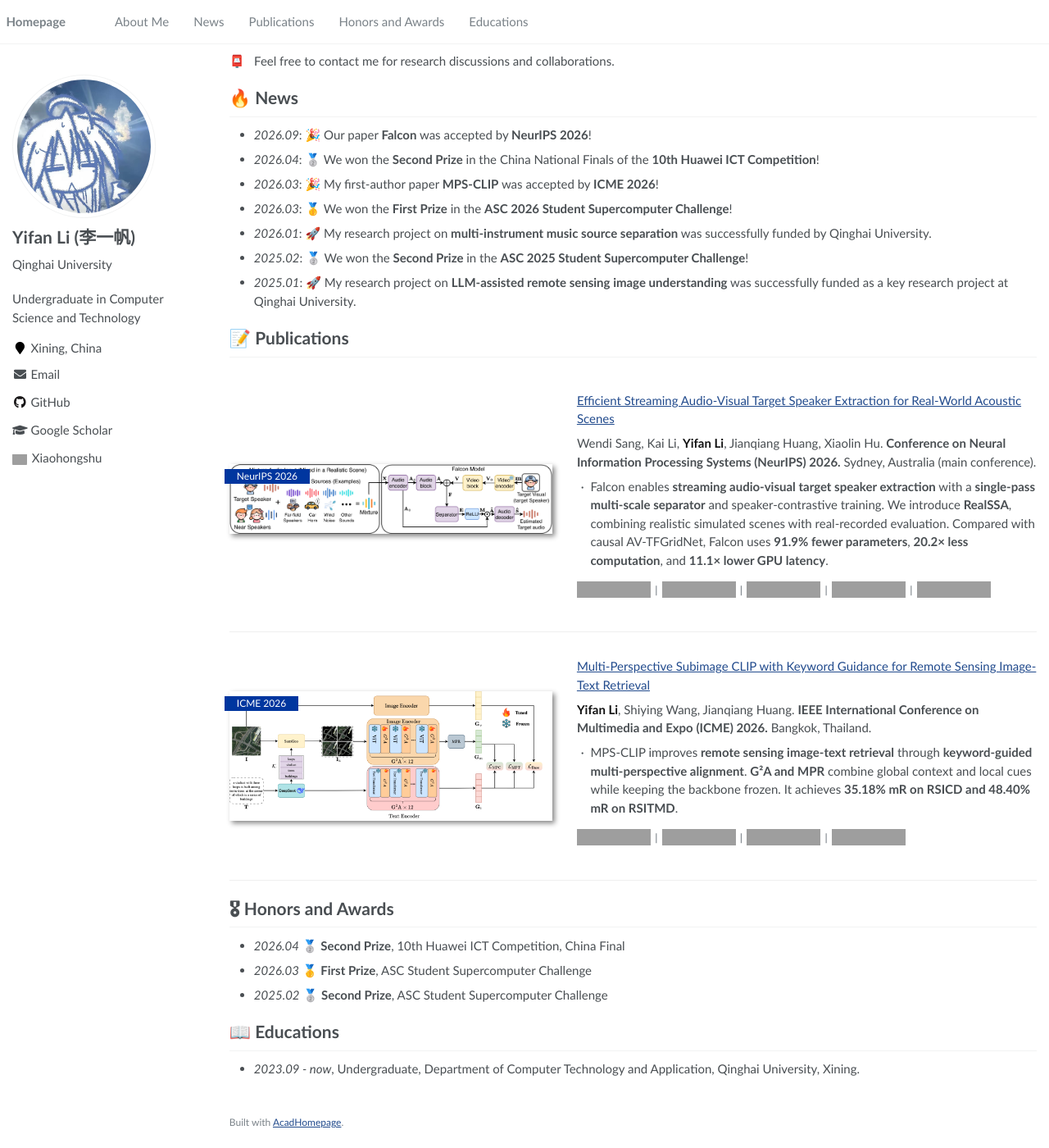
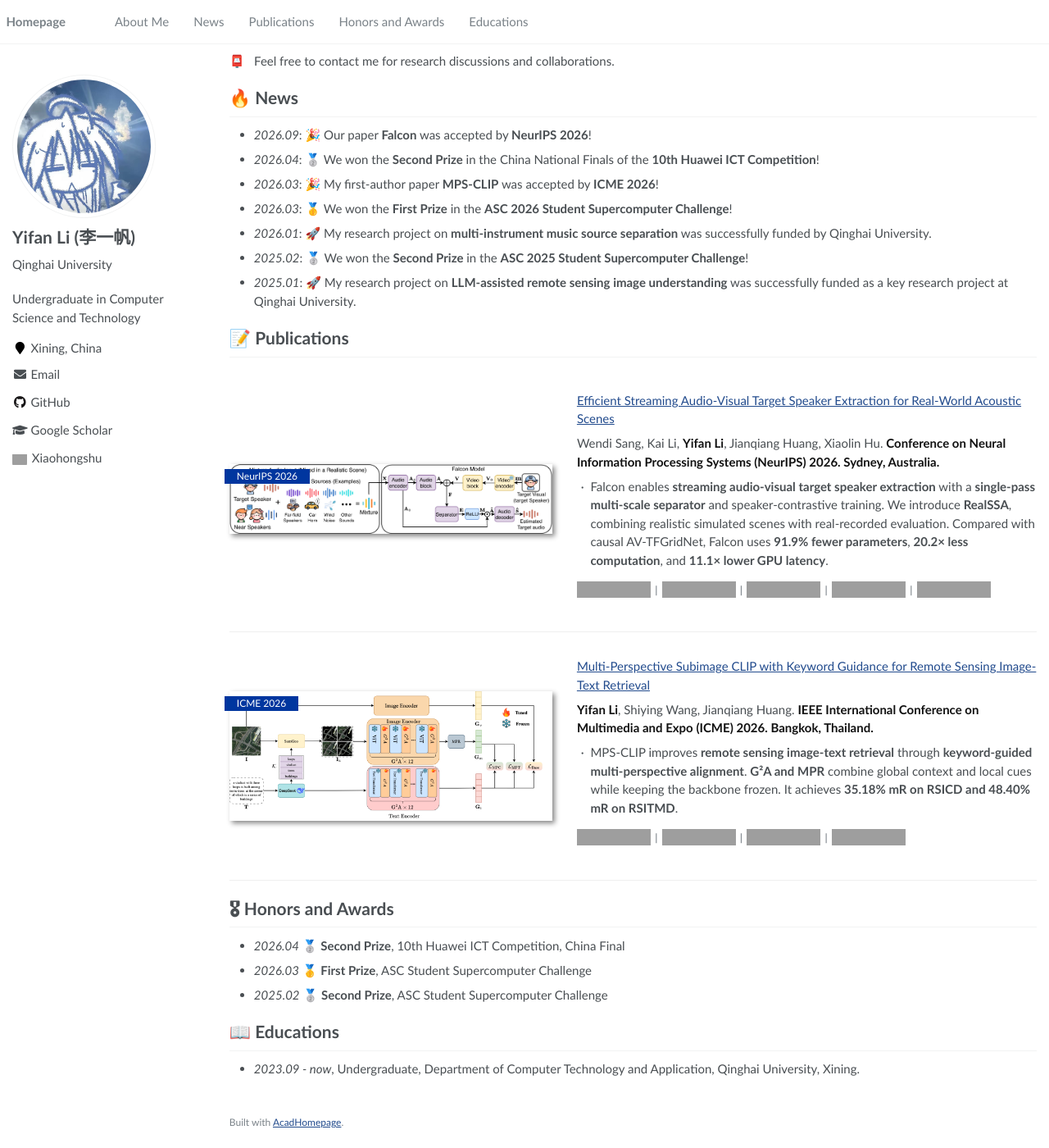
Before and after one commit to Lcrucial1f/Lcrucial1f.github.io, a Jekyll site: the page built from _pages/about.md, in a window 1280 px wide and 1400 px high, scrolled down 239 px, cut to the strip 0-1400 px from the top of the window. Shown: the whole strip at 82% size. Built offline with Jekyll 4.4.1, drawn with Linux system fonts in a browser that asks for light colours; grey boxes are pictures that could not be loaded.

Commit message:
Bold publication conference locations

```diff
--- a/_pages/about.md
+++ b/_pages/about.md
@@ -48,7 +48,7 @@ I will soon join the **School of Computer Science and Technology, Beijing Instit
 
 [Efficient Streaming Audio-Visual Target Speaker Extraction for Real-World Acoustic Scenes](https://arxiv.org/abs/2610.32749)
 
-Wendi Sang, Kai Li, <strong class="publication-self">Yifan Li</strong>, Jianqiang Huang, Xiaolin Hu. **Conference on Neural Information Processing Systems (NeurIPS) 2026.** Sydney, Australia (main conference).
+Wendi Sang, Kai Li, <strong class="publication-self">Yifan Li</strong>, Jianqiang Huang, Xiaolin Hu. <strong class="publication-venue">Conference on Neural Information Processing Systems (NeurIPS) 2026. Sydney, Australia.</strong>
 
 <ul class="publication-summary">
   <li>Falcon enables <strong>streaming audio-visual target speaker extraction</strong> with a <strong>single-pass multi-scale separator</strong> and speaker-contrastive training. We introduce <strong>RealSSA</strong>, combining realistic simulated scenes with real-recorded evaluation. Compared with causal AV-TFGridNet, Falcon uses <strong>91.9% fewer parameters</strong>, <strong>20.2× less computation</strong>, and <strong>11.1× lower GPU latency</strong>.</li>
@@ -80,7 +80,7 @@ Wendi Sang, Kai Li, <strong class="publication-self">Yifan Li</strong>, Jianqian
 
 [Multi-Perspective Subimage CLIP with Keyword Guidance for Remote Sensing Image-Text Retrieval](https://arxiv.org/abs/2601.18190)
 
-<strong class="publication-self">Yifan Li</strong>, Shiying Wang, Jianqiang Huang. **IEEE International Conference on Multimedia and Expo (ICME) 2026.** Bangkok, Thailand.
+<strong class="publication-self">Yifan Li</strong>, Shiying Wang, Jianqiang Huang. <strong class="publication-venue">IEEE International Conference on Multimedia and Expo (ICME) 2026. Bangkok, Thailand.</strong>
 
 <ul class="publication-summary">
   <li>MPS-CLIP improves <strong>remote sensing image-text retrieval</strong> through <strong>keyword-guided multi-perspective alignment</strong>. <strong>G²A and MPR</strong> combine global context and local cues while keeping the backbone frozen. It achieves <strong>35.18% mR on RSICD and 48.40% mR on RSITMD</strong>.</li>
--- a/assets/css/main.scss
+++ b/assets/css/main.scss
@@ -139,4 +139,5 @@ h1:before, .anchor:before {
 
 .publication-summary { list-style-type: "·  "; padding-left: 1.1em; }
 
-.paper-box .publication-self { color: #111; font-weight: 700; }
+.paper-box .publication-self,
+.paper-box .publication-venue { color: #111; font-weight: 700; }
```
